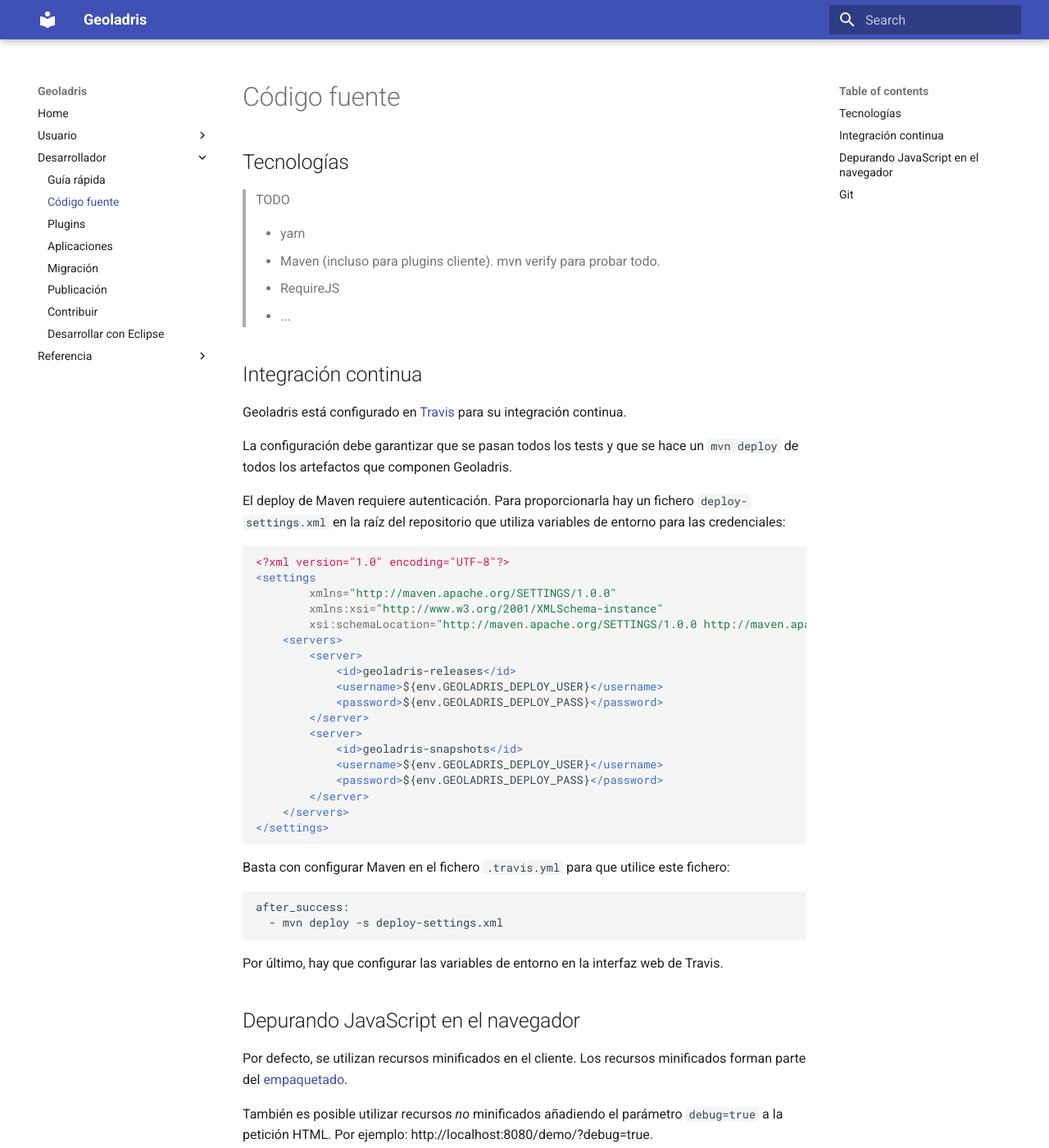
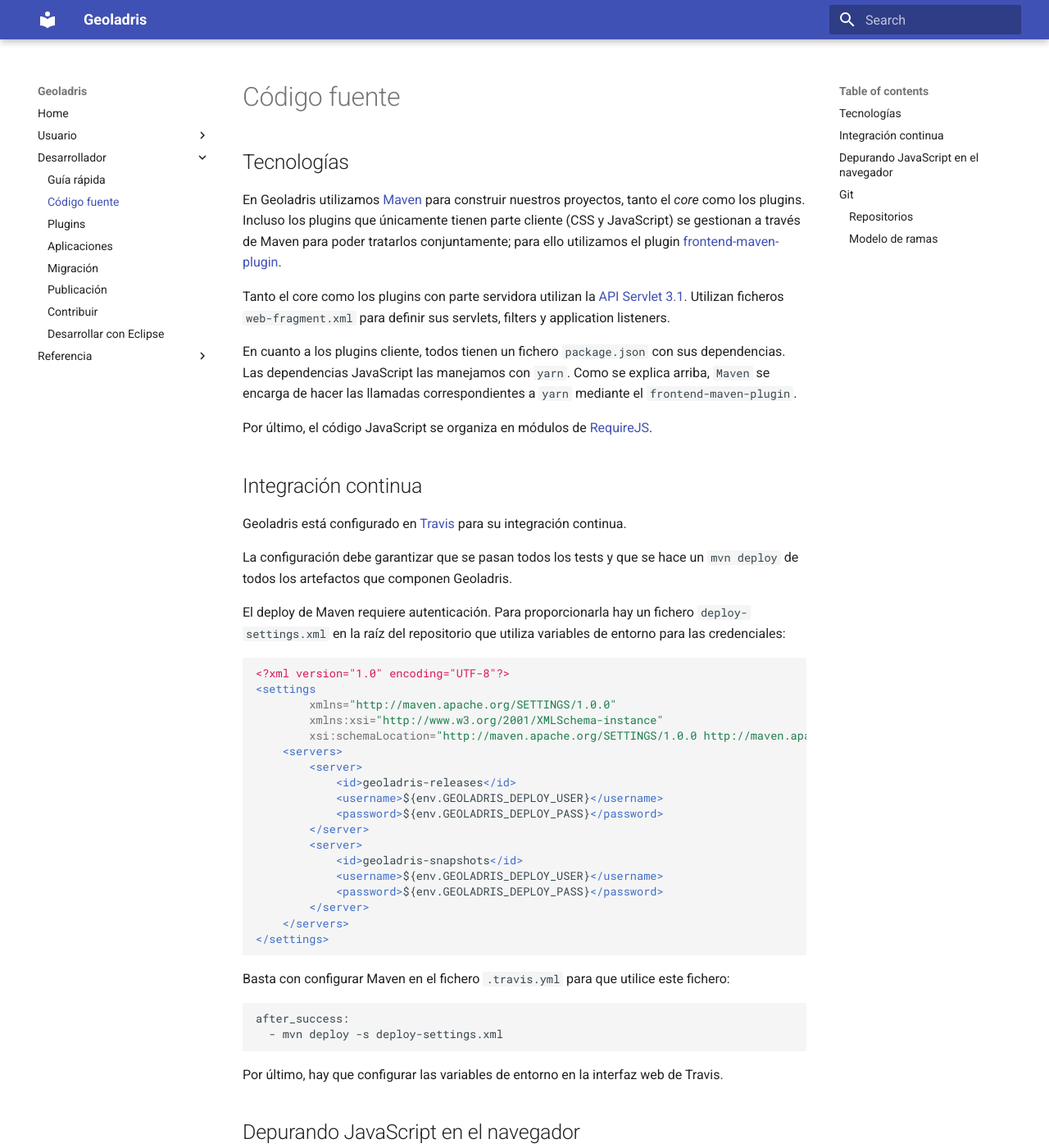
Before and after one commit to geoladris/doc, an MkDocs documentation site: the page built from docs/dev/source_code.md, in a window 1280 px wide and 1400 px high. Shown: the whole window at 82% size. Built offline with MkDocs 1.6.1 and Material for MkDocs 9.7.7, drawn with Linux system fonts in a browser that asks for light colours; old or Windows-style settings are respelled for this version of MkDocs; some of the changed text lies outside the part shown.

Commit message:
Add doc for technologies and repositories

```diff
--- a/docs/dev/source_code.md
+++ b/docs/dev/source_code.md
@@ -1,11 +1,12 @@
 ## Tecnologías
 
-> TODO
->
-> * yarn
-> * Maven (incluso para plugins cliente). mvn verify para probar todo.
-> * RequireJS
-> * ...
+En Geoladris utilizamos [Maven](https://maven.apache.org/) para construir nuestros proyectos, tanto el *core* como los plugins. Incluso los plugins que únicamente tienen parte cliente (CSS y JavaScript) se gestionan a través de Maven para poder tratarlos conjuntamente; para ello utilizamos el plugin [frontend-maven-plugin](https://github.com/eirslett/frontend-maven-plugin).
+
+Tanto el core como los plugins con parte servidora utilizan la [API Servlet 3.1](https://javaee.github.io/servlet-spec/downloads/servlet-3.1/Final/servlet-3_1-final.pdf). Utilizan ficheros `web-fragment.xml` para definir sus servlets, filters y application listeners.
+
+En cuanto a los plugins cliente, todos tienen un fichero `package.json` con sus dependencias. Las dependencias JavaScript las manejamos con `yarn`. Como se explica arriba, `Maven` se encarga de hacer las llamadas correspondientes a `yarn` mediante el `frontend-maven-plugin`.
+
+Por último, el código JavaScript se organiza en módulos de [RequireJS](http://requirejs.org/).
 
 ## Integración continua
 
@@ -55,9 +56,16 @@
 
 ## Git
 
-> TODO
->
-> * Repositorios.
+### Repositorios
+
+El código de Geoladris se organiza en tres repositorios:
+
+* [core](https://github.com/geoladris/core). Proyecto Maven. Se encarga de empaquetar todos los plugins (en tiempo de compilación) y luego servir sus recursos (en tiempo de ejecución).
+* [plugins](https://github.com/geoladris/plugins): Conjunto de plugins con funcionalidad aislada que pueden ser o no incluidos en las aplicaciones de manera independiente (ver [plugins](plugins.md)).
+* [aplicaciones](https://github.com/geoladris/apps): Aplicaciones que definen qué plugins utilizan y cómo se configuran.
+
+### Modelo de ramas
+
 > * Modelo de ramas. Revisar doc:
 >     - [GeoServer](http://docs.geoserver.org/stable/en/developer/source.html)
 >     - [gitflow](https://www.atlassian.com/git/tutorials/comparing-workflows#gitflow-workflow)
```
